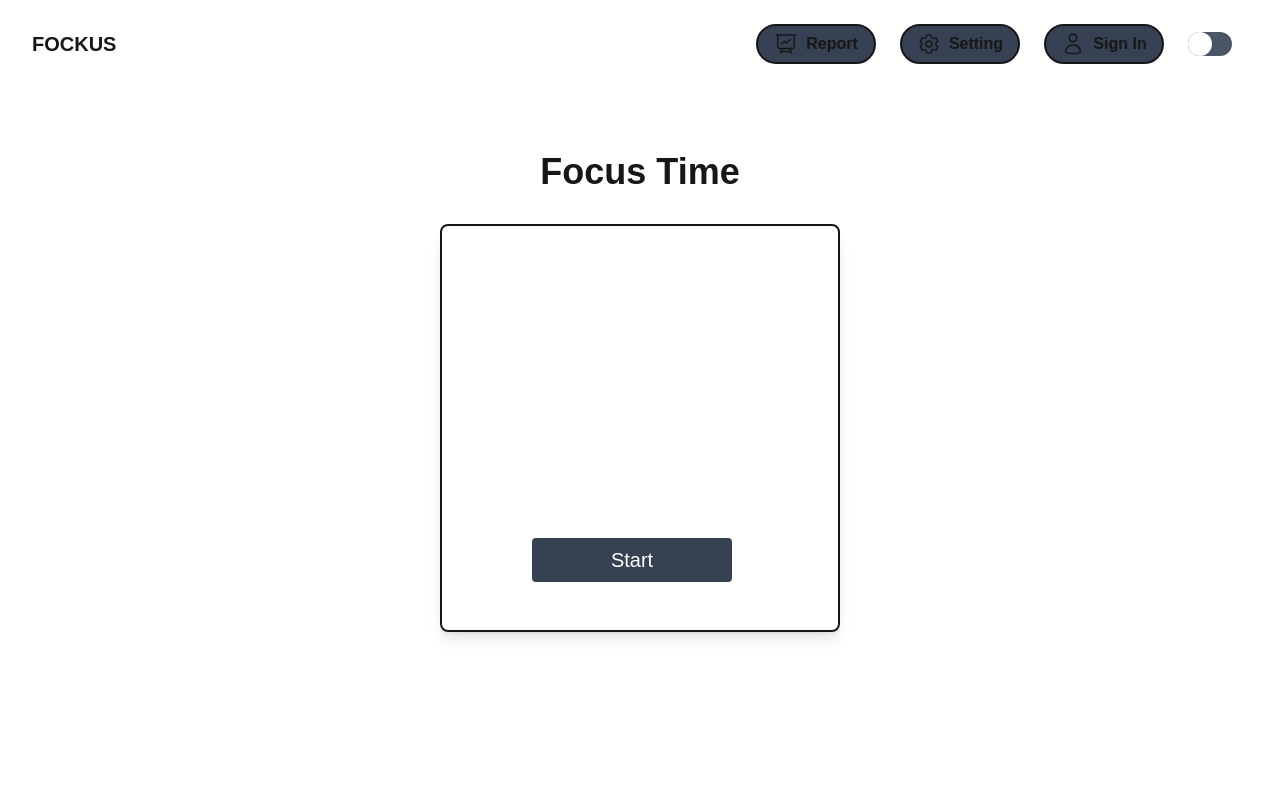
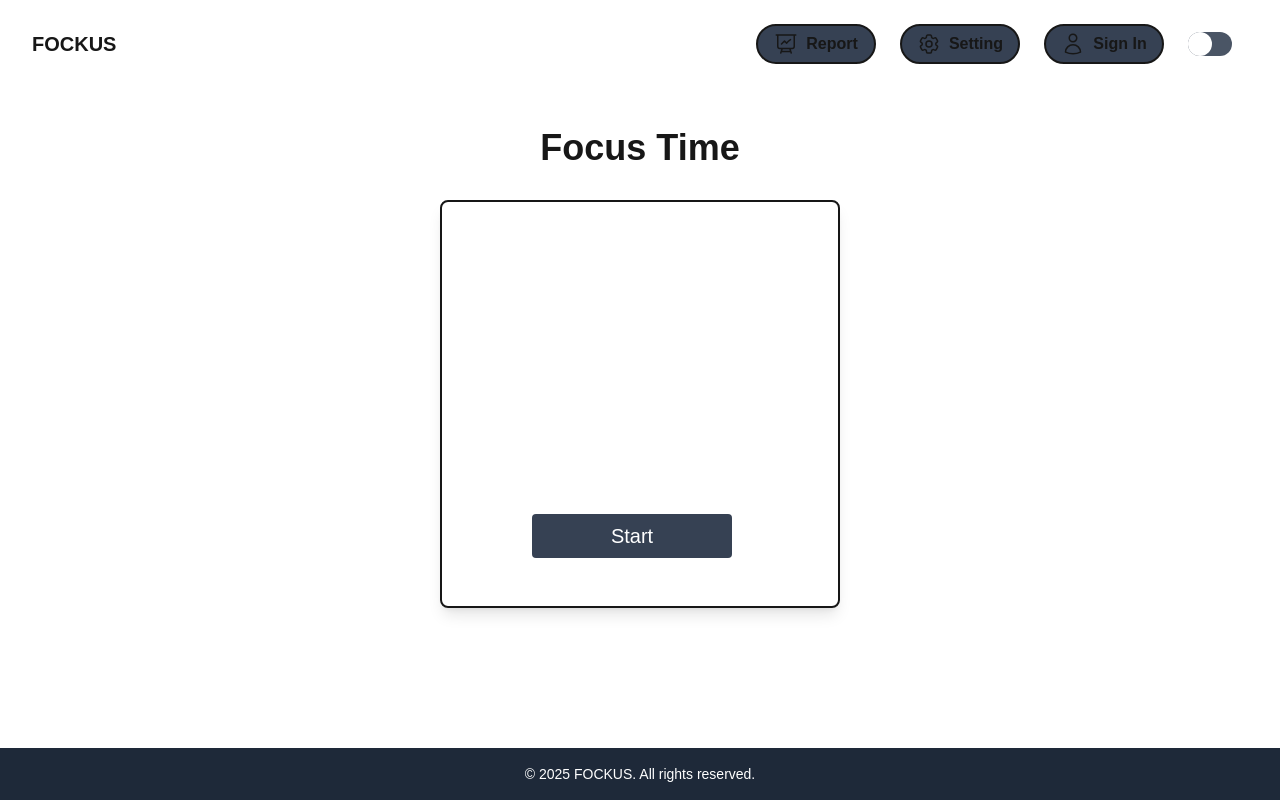
Before and after one commit to bgsirwn/fockus, a Next.js app: page / in a window 1280 px wide. Built offline with nearby package versions, Linux system fonts and the light colour scheme.

Commit message:
feat: restructure layout to include Footer component and update FocusTime import path

```diff
--- /dev/null
+++ b/src/app/components/Footer.tsx
@@ -0,0 +1,11 @@
+export default function Footer() {
+    return (
+        <footer className="w-full bg-gray-800 text-white py-4 mt-auto">
+            <div className="max-w-7xl mx-auto px-4 text-center">
+                <p className="text-sm">&copy; {new Date().getFullYear()} FOCKUS. All rights reserved.</p>
+            </div>
+        </footer>
+    );
+}
+// 'use client';
+//
--- a/src/app/components/FocusTime.tsx
+++ b/src/app/focus-time/page.tsx
@@ -51,7 +51,7 @@ export default function FocusTime() {
         const secs = (timeLeft % 60).toString().padStart(2, "0");
         const prefix = isFocusSession ? "Focus" : "Break";
         const status = isRunning ? "" : " (Paused)";
-        document.title = `${prefix} ${mins}:${secs}${status}`;
+        document.title = `${mins}:${secs}${status} - ${prefix} Time`;
     }, [timeLeft, isFocusSession, isRunning]);
 
 
@@ -78,7 +78,7 @@ export default function FocusTime() {
 
 
     return (
-        <div className="flex flex-col items-center justify-center mt-20">
+        <div className="flex flex-col items-center justify-center mt-10 mb-20">
             <h1 className="text-4xl font-bold mb-8">Focus Time</h1>
             <div className="p-8 rounded-lg shadow-lg w-100 border-2">
                 <div className="text-center mb-8 text-white">
--- a/src/app/layout.tsx
+++ b/src/app/layout.tsx
@@ -2,6 +2,7 @@ import type { Metadata } from "next";
 import { Geist, Geist_Mono } from "next/font/google";
 import "./globals.css";
 import Navbar from "./components/Navbar";
+import Footer from "./components/Footer";
 
 const geistSans = Geist({
   variable: "--font-geist-sans",
@@ -25,9 +26,12 @@ export default function RootLayout({
 }>) {
   return (
     <html lang="en">
-      <body className={`${geistSans.variable} ${geistMono.variable} antialiased`}>
+      <body className={`${geistSans.variable} ${geistMono.variable} antialiased min-h-screen flex flex-col`}>
         <Navbar/>
-        {children}
+        <main className="flex-grow">
+          {children}
+        </main>
+        <Footer />
       </body>
     </html>
   );
--- a/src/app/page.tsx
+++ b/src/app/page.tsx
@@ -1,7 +1,7 @@
 'use client'
 
 import React, { useState } from "react";
-import FocusTime from "./components/FocusTime";
+import FocusTime from "./focus-time/page";
 
 export default function Home() {
 
```
